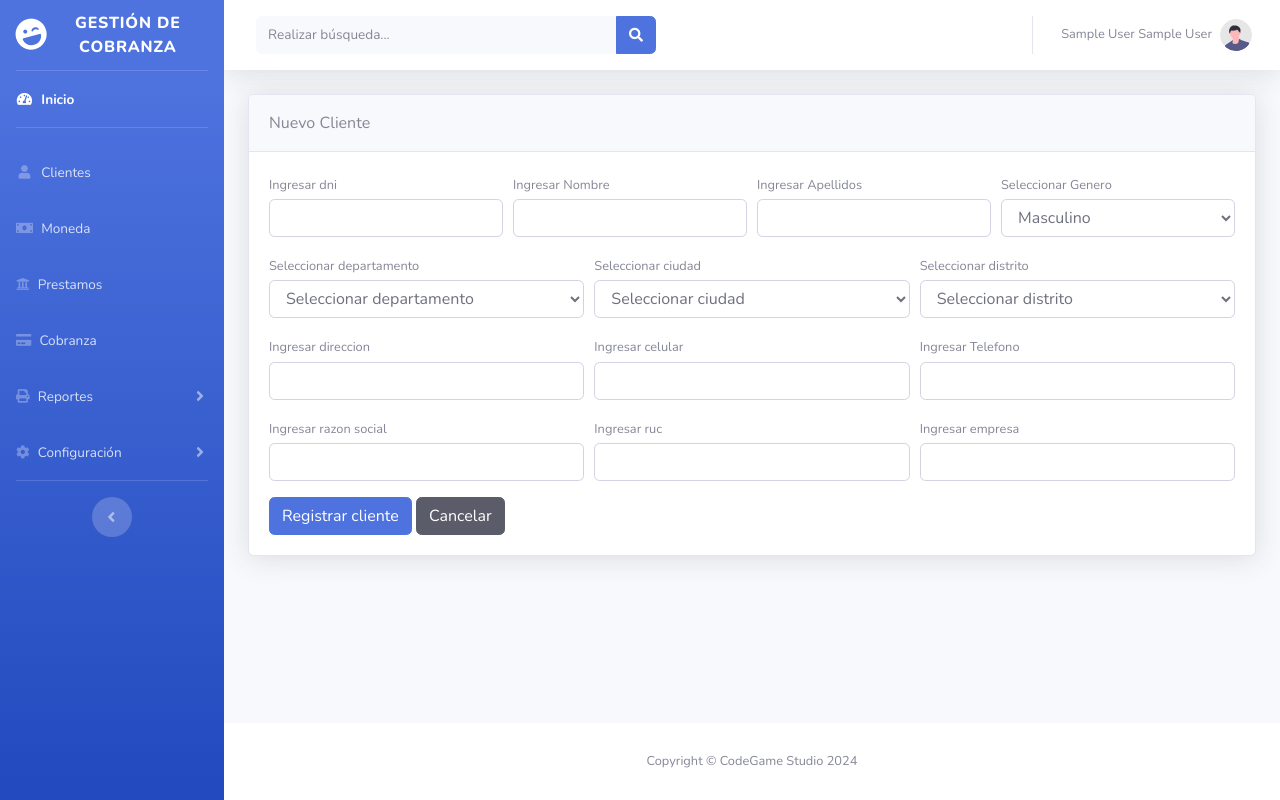
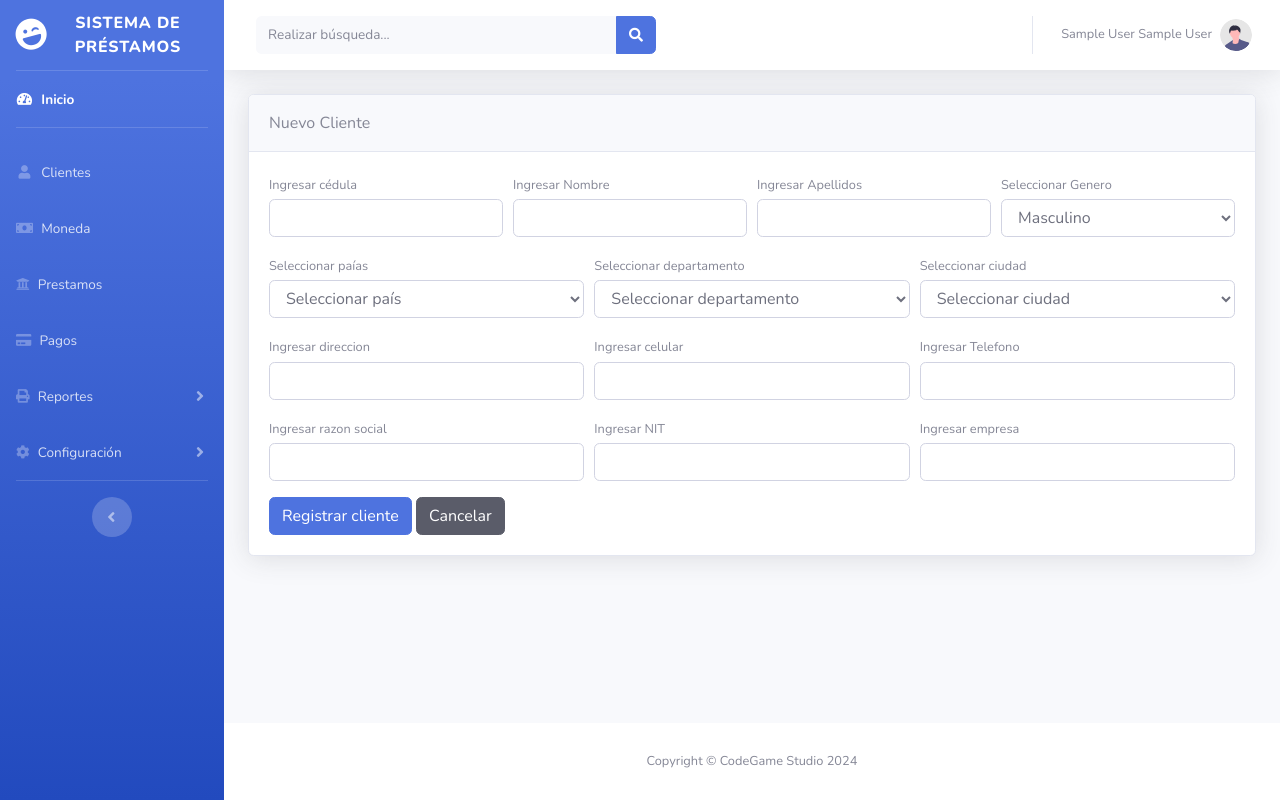
Before and after one commit to DevSairus/Plataforma_Cobros, a CodeIgniter app: page /platform_cobros/admin/customers/edit/1 in a window 1280 px wide. Run offline with CodeIgniter, Linux system fonts and the light colour scheme; the visitor is signed in with stand-in values (Sample User, id 1); data comes from the database, SQL or seed files in the repository; data that the repository does not hold is empty.

Commit message:
Corrección de nombres / Listado departamentos

```diff
--- a/application/controllers/admin/Customers.php
+++ b/application/controllers/admin/Customers.php
@@ -24,7 +24,7 @@ class Customers extends CI_Controller {
     if ($id) {
       $data['customer'] = $this->customers_m->get($id);
       $data['provinces'] = $this->customers_m->get_editProvinces($data['customer']->department_id);
-      //$data['districts'] = $this->customers_m->get_editDistricts($data['customer']->province_id);
+      $data['districts'] = $this->customers_m->get_editDistricts($data['customer']->province_id);
     } else {
       $data['customer'] = $this->customers_m->get_new();
     }
--- a/application/models/Customers_m.php
+++ b/application/models/Customers_m.php
@@ -32,7 +32,7 @@ class Customers_m extends MY_Model {
     $customer->gender = 'none';
     $customer->department_id = 0;
     $customer->province_id = 0;
-    //$customer->district_id = 0;
+    $customer->district_id = 0;
     $customer->address = '';
     $customer->mobile = '';
     $customer->phone = '';
@@ -65,7 +65,7 @@ class Customers_m extends MY_Model {
     $this->db->where('department_id', $dp_id);
 
     $query = $this->db->get('ubigeo_provinces'); //select * from ubigeo_proinces
-    $output1 = '<option value="0">Seleccionar provincia</option>';
+    $output1 = '<option value="0">Seleccionar departamento</option>';
 
     foreach ($query->result() as $row) {
       $output1 .= '<option value="'.$row->id.'">'.$row->name.'</option>';
@@ -79,7 +79,7 @@ class Customers_m extends MY_Model {
     $this->db->where('province_id', $pr_id);
 
     $query = $this->db->get('ubigeo_districts'); //select * from ubigeo_proinces
-    $output1 = '<option value="0">Seleccionar distrito</option>';
+    $output1 = '<option value="0">Seleccionar ciudad</option>';
 
     foreach ($query->result() as $row) {
       $output1 .= '<option value="'.$row->id.'">'.$row->name.'</option>';
--- a/application/views/_login_layout.php
+++ b/application/views/_login_layout.php
@@ -9,7 +9,7 @@
   <meta name="description" content="">
   <meta name="author" content="">
 
-  <title>Plataforma de Cobros - Login</title>
+  <title>Sistema de Préstamos - Login</title>
 
   <!-- Custom fonts for this template-->
   <link href="<?php echo site_url() ?>assets/vendor/fontawesome-free/css/all.min.css" rel="stylesheet" type="text/css">
--- a/application/views/admin/_main_layout.php
+++ b/application/views/admin/_main_layout.php
@@ -9,7 +9,7 @@
     <meta name="description" content="">
     <meta name="author" content="">
 
-    <title>Sistema de Cobros</title>
+    <title>Sistema de Préstamos</title>
 
     <!-- Custom fonts for this template-->
     <link href="<?php echo site_url() ?>assets/vendor/fontawesome-free/css/all.min.css" rel="stylesheet" type="text/css">
--- a/application/views/admin/components/sidebar.php
+++ b/application/views/admin/components/sidebar.php
@@ -1,11 +1,11 @@
 <ul class="navbar-nav bg-gradient-primary sidebar sidebar-dark accordion" id="accordionSidebar">
 
 <!-- Sidebar - Brand -->
-<a class="sidebar-brand d-flex align-items-center justify-content-center" href="index.html">
+<a class="sidebar-brand d-flex align-items-center justify-content-center" href="<?php echo site_url('admin/dashboard'); ?>">
     <div class="sidebar-brand-icon rotate-n-15">
         <i class="fas fa-laugh-wink"></i>
     </div>
-    <div class="sidebar-brand-text mx-3">Gestión de Cobranza</sup></div>
+    <div class="sidebar-brand-text mx-3">Sistema de Préstamos</sup></div>
 </a>
 
 <!-- Divider -->
@@ -45,7 +45,7 @@
 <li class="nav-item">
     <a class="nav-link" href="<?php echo site_url('admin/payments'); ?>">
         <i class="fa fa-credit-card" aria-hidden="true"></i>
-        <span>Cobranza</span>
+        <span>Pagos</span>
     </a>
 </li>
 
--- a/application/views/admin/customers/edit.php
+++ b/application/views/admin/customers/edit.php
@@ -14,7 +14,7 @@
 
     <div class="form-row">
       <div class="form-group col-md-3">
-        <label class="small mb-1" for="dni">Ingresar dni</label>
+        <label class="small mb-1" for="dni">Ingresar cédula</label>
         <input class="form-control" id="dni" type="text" name="dni" value="<?php echo set_value('dni', $this->input->post('dni') ? $this->input->post('dni') : $customer->dni); ?>">
       </div>
       <div class="form-group col-md-3">
@@ -45,10 +45,10 @@
 
     <div class="form-row">
       <div class="form-group col-md-4">
-        <label class="small mb-1" for="department_id">Seleccionar departamento</label>
+        <label class="small mb-1" for="department_id">Seleccionar paías</label>
         <select class="form-control" id="department_id" name="department_id">
           <?php if ($customer->department_id == 0): ?>
-            <option value = "" selected>Seleccionar departamento</option>
+            <option value = "" selected>Seleccionar país</option>
           <?php endif ?>
           <?php foreach ($departments as $dp): ?>
             <option value="<?php echo $dp->id ?>" <?php if ($dp->id == $customer->department_id) echo "selected" ?>><?php echo $dp->name ?></option>
@@ -56,10 +56,10 @@
         </select>
       </div>
       <div class="form-group col-md-4">
-        <label class="small mb-1" for="province_id">Seleccionar ciudad</label>
+        <label class="small mb-1" for="province_id">Seleccionar departamento</label>
         <select class="form-control" id="province_id" name="province_id">
           <?php if ($customer->province_id == 0): ?>
-            <option value = "" selected>Seleccionar ciudad</option>
+            <option value = "" selected>Seleccionar departamento</option>
           <?php else: ?>
             <?php foreach ($provinces as $pr): ?>
               <option value="<?php echo $pr->id ?>" <?php if ($pr->id == $customer->province_id) echo "selected" ?>><?php echo $pr->name ?></option>
@@ -69,10 +69,10 @@
       </div>
 
       <div class="form-group col-md-4">
-        <label class="small mb-1" for="district_id">Seleccionar distrito</label>
+        <label class="small mb-1" for="district_id">Seleccionar ciudad</label>
         <select class="form-control" id="district_id" name="district_id">
           <?php if ($customer->district_id == 0): ?>
-            <option value = "" selected>Seleccionar distrito</option>
+            <option value = "" selected>Seleccionar ciudad</option>
           <?php else: ?>
             <?php foreach ($districts as $ds): ?>
               <option value="<?php echo $ds->id ?>" <?php if ($ds->id == $customer->district_id) echo "selected" ?>><?php echo $ds->name ?></option>
@@ -103,7 +103,7 @@
         <input class="form-control" id="business_name" type="text" name="business_name" value="<?php echo set_value('business_name', $this->input->post('business_name') ? $this->input->post('business_name') : $customer->business_name); ?>">
       </div>
       <div class="form-group col-md-4">
-        <label class="small mb-1" for="ruc">Ingresar ruc</label>
+        <label class="small mb-1" for="ruc">Ingresar NIT</label>
         <input class="form-control" id="ruc" type="text" name="ruc" value="<?php echo set_value('ruc', $this->input->post('ruc') ? $this->input->post('ruc') : $customer->ruc); ?>">
       </div>
       <div class="form-group col-md-4">
--- a/application/views/admin/customers/index.php
+++ b/application/views/admin/customers/index.php
@@ -16,7 +16,7 @@
       <table class="table table-bordered" id="dataTable" width="100%" cellspacing="0">
         <thead>
           <tr>
-            <th>dni</th>
+            <th>Cédula</th>
             <th>Nombres</th>
             <th>Apellidos</th>
             <th>Genero</th>
--- a/application/views/admin/payments/edit.php
+++ b/application/views/admin/payments/edit.php
@@ -6,7 +6,7 @@
 
       <div class="form-row">
         <div class="form-group col-12 col-md-8">
-          <label class="small mb-1" for="exampleFormControlSelect2">Buscar cliente por DNI</label>
+          <label class="small mb-1" for="exampleFormControlSelect2">Buscar cliente por cédula</label>
           <div class="input-group">
             <input type="text" id="dni_c" class="form-control">
             <input type="hidden" name="loan_id" id="loan_id">
@@ -22,7 +22,7 @@
 
       <div class="form-row">
         <div class="form-group col-12 col-md-4">
-          <label class="small mb-1" for="inputUsername">Dni</label>
+          <label class="small mb-1" for="inputUsername">Cédula</label>
           <input class="form-control" id="dni_cst" type="text" disabled>
         </div>
         <div class="form-group col-12 col-md-4">
--- a/application/views/admin/payments/index.php
+++ b/application/views/admin/payments/index.php
@@ -8,8 +8,8 @@
       <table class="table table-bordered" id="dataTable" width="100%" cellspacing="0">
         <thead>
           <tr>
-            <th>Dni</th>
-            <th>cliente</th>
+            <th>Cédula</th>
+            <th>Cliente</th>
             <th>N° Prest.</th>
             <th>N° cuota</th>
             <th>M. cancelado</th>
--- a/application/views/admin/payments/ticket.php
+++ b/application/views/admin/payments/ticket.php
@@ -2,7 +2,7 @@
 <html>
 <head>
   <meta charset="utf-8">
-  <title>Ticket No 132</title>
+  <title>Recibo de pago</title>
 
   <link href="<?php echo site_url(); ?>assets/css/sb-admin-2.min.css" rel="stylesheet">
   <style type="text/css" media="all">
--- a/application/views/admin/reports/customers.php
+++ b/application/views/admin/reports/customers.php
@@ -7,7 +7,7 @@
       <table class="table table-bordered" id="dataTable" width="100%" cellspacing="0">
         <thead>
           <tr>
-            <th>Dni</th>
+            <th>Cédula</th>
             <th>Nombre completo</th>
             <th>Acciones</th>
           </tr>
```
Also changed, not shown: application/views/admin/loans/edit.php (+8 -8 lines).
